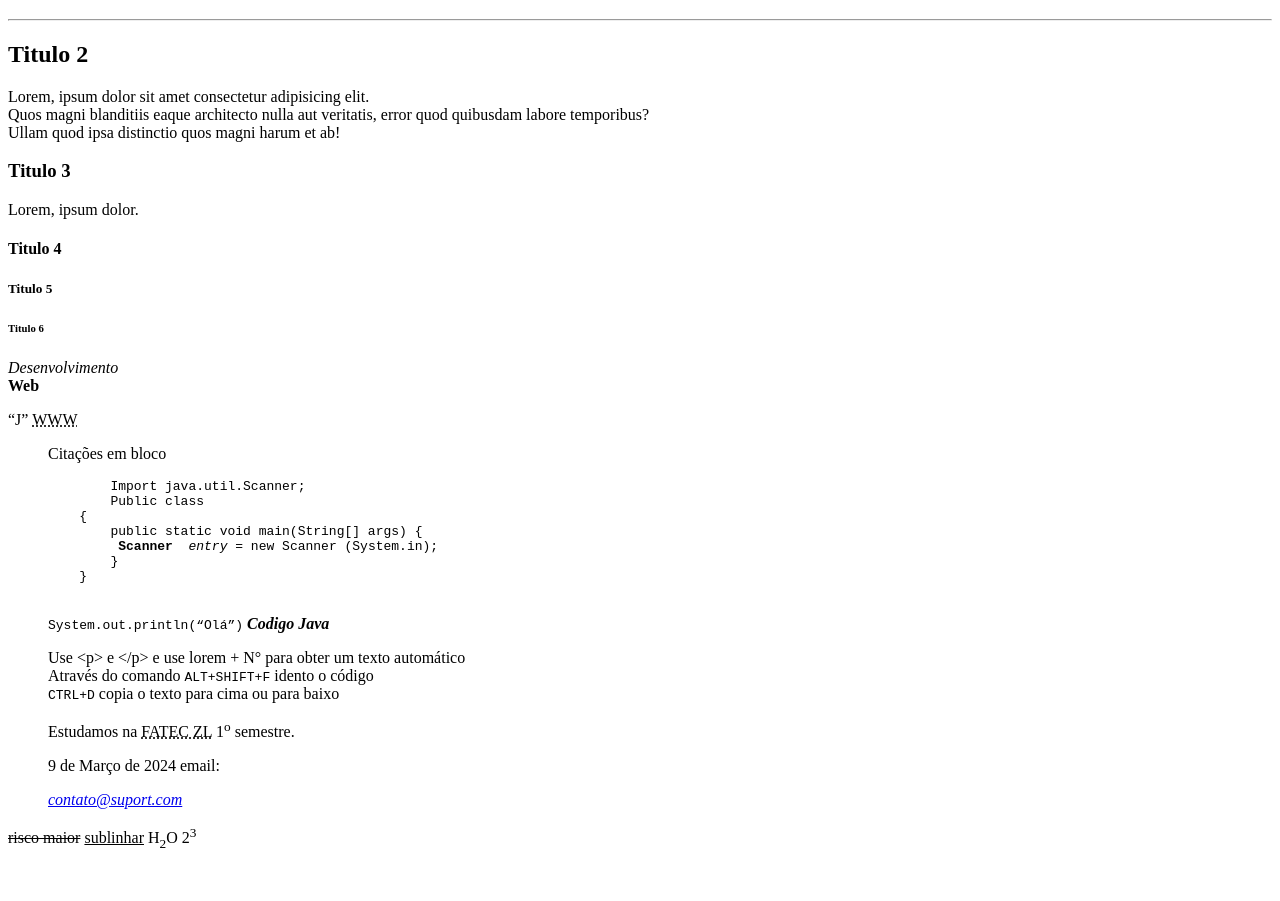
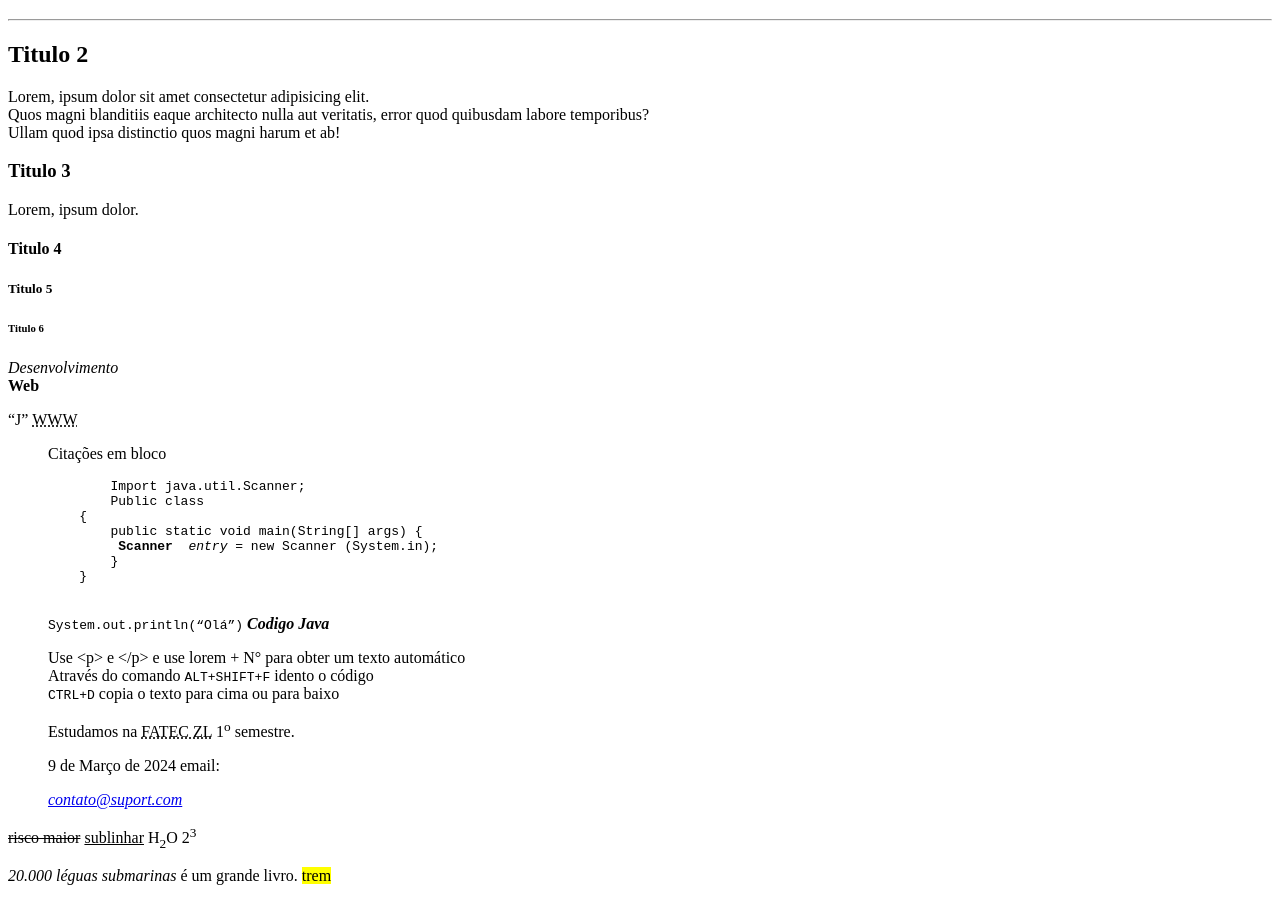
Before and after one commit to RenanFaAl/Aula03-DSW-2024, a plain HTML site: page index.html in a window 1280 px wide. Shown: the part 61-962 px from the top of the page. Before the commit the page ends 928 px from the top, so only its background shows below. Drawn offline with Linux system fonts and the light colour scheme.

Commit message:
Update index.html

```diff
--- a/index.html
+++ b/index.html
@@ -62,8 +62,8 @@
         2<sup>3</sup>
     </p>
     <p>
-        <!-- <cite>20.000 léguas submarinas</cite> é um grande livro.
-        <mark>trem</mark> -->
+        <cite>20.000 léguas submarinas</cite> é um grande livro.
+        <mark>trem</mark>
     </p>
 </body>
 
```
